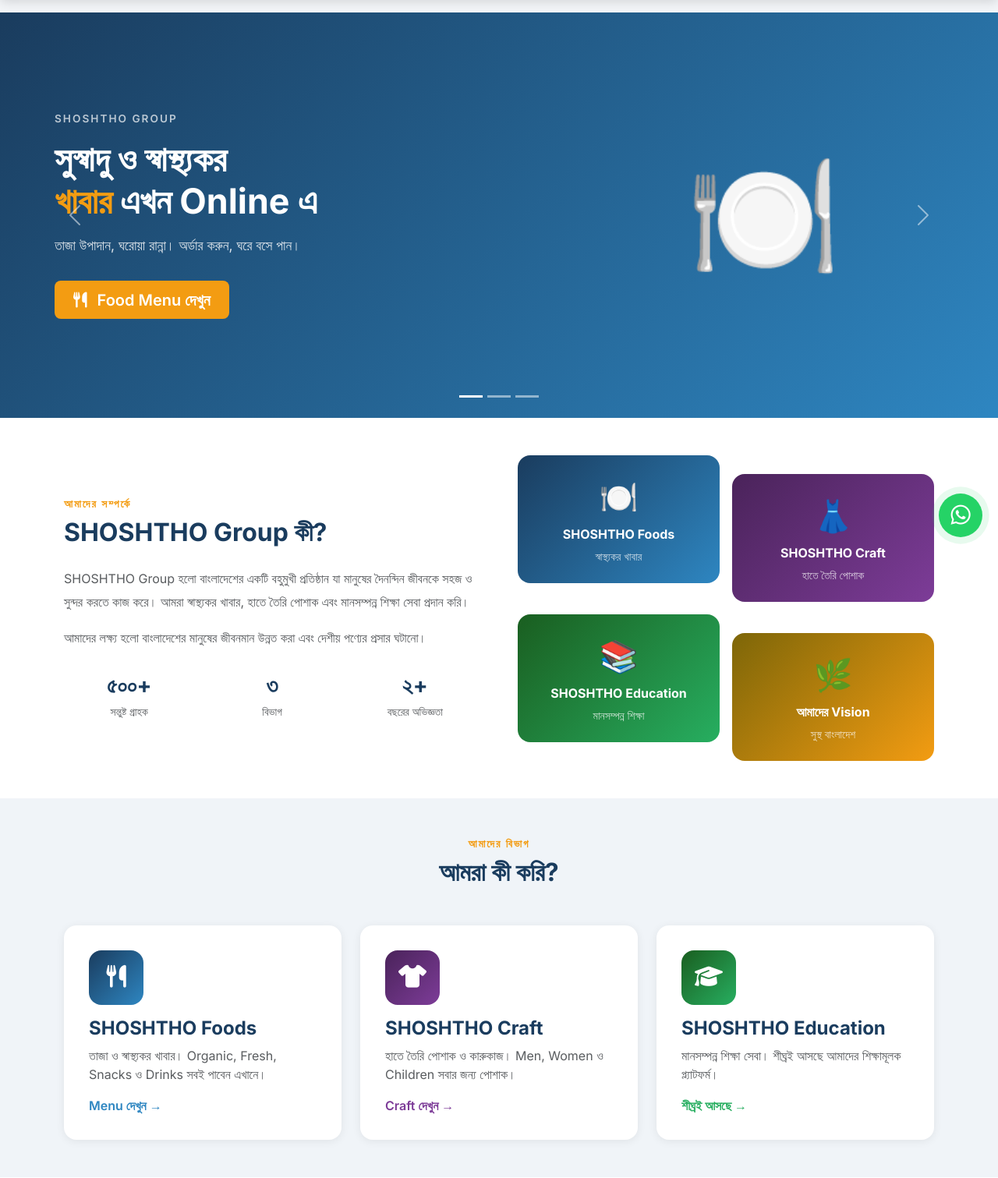
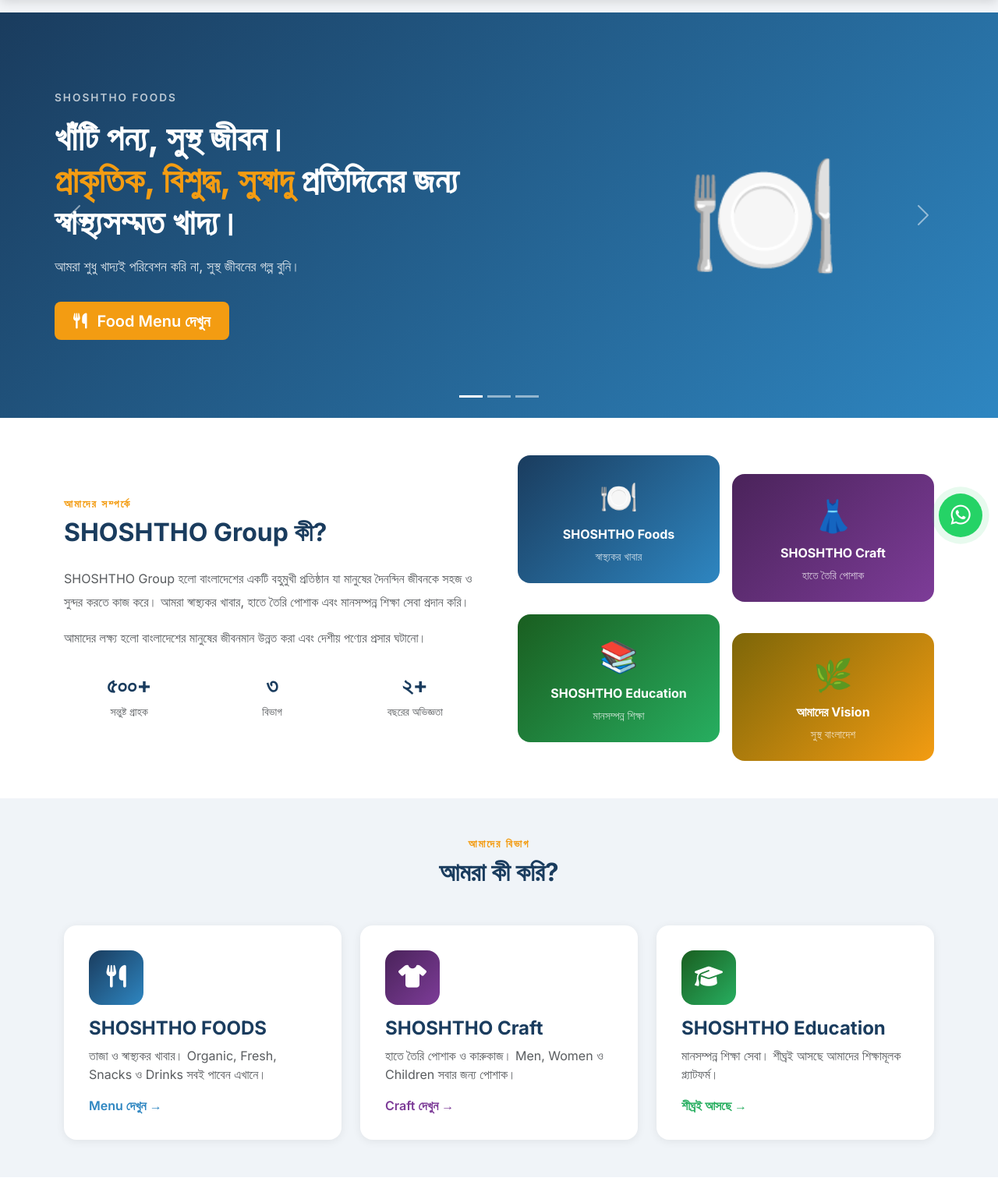
Before and after one commit to shoshthogroup/shoshtho-foods, a Flask app: page / in a window 1280 px wide. Shown: the part 81-1592 px from the top of the page at 78% size. Run offline with Flask 3, Linux system fonts and the light colour scheme.

```diff
--- a/app/templates/index.html
+++ b/app/templates/index.html
@@ -19,16 +19,15 @@
                 <div class="container slide-inner">
                     <div class="row align-items-center">
                         <div class="col-md-7">
-                            <p class="slide-tag">SHOSHTHO Group</p>
+                            <p class="slide-tag">SHOSHTHO FOODS</p>
                             <h1 class="slide-h1">
-                                সুস্বাদু ও স্বাস্থ্যকর<br>
+                                খাঁটি পন্য, সুস্থ জীবন। <br>
                                 <span style="color:#f39c12;">
-                                    খাবার
-                                </span> এখন Online এ
+                                    প্রাকৃতিক, বিশুদ্ধ, সুস্বাদু
+                                </span> প্রতিদিনের জন্য স্বাস্থ্যসম্মত খাদ্য।
                             </h1>
                             <p class="slide-p">
-                                তাজা উপাদান, ঘরোয়া রান্না।
-                                অর্ডার করুন, ঘরে বসে পান।
+                                আমরা শুধু খাদ্যই পরিবেশন করি না, সুস্থ জীবনের গল্প বুনি।
                             </p>
                             <a href="/menu"
                                class="btn btn-accent btn-lg px-4">
@@ -169,7 +168,7 @@
             </div>
             <div class="col-md-6">
                 <div class="row g-3">
-                    <div class="col-6">
+                    <div href="/menu" class="col-6">
                         <div class="about-card"
                              style="background:linear-gradient(135deg,#1a3c5e,#2e86c1);">
                             <div class="fs-1 mb-2">🍽️</div>
@@ -182,7 +181,7 @@
                         </div>
                     </div>
                     <div class="col-6">
-                        <div class="about-card mt-4"
+                        <div href="/craft" class="about-card mt-4"
                              style="background:linear-gradient(135deg,#4a235a,#7d3c98);">
                             <div class="fs-1 mb-2">👗</div>
                             <h6 class="text-white fw-bold">
@@ -246,7 +245,7 @@
                         </div>
                         <h4 class="fw-bold mt-3"
                             style="color:#1a3c5e;">
-                            SHOSHTHO Foods
+                            SHOSHTHO FOODS
                         </h4>
                         <p class="text-muted">
                             তাজা ও স্বাস্থ্যকর খাবার।
@@ -412,7 +411,7 @@
                             <i class="fas fa-phone"
                                style="color:#f39c12;"></i>
                         </div>
-                        <span>01700-000000</span>
+                        <span>01927 654 664</span>
                     </div>
                     <div class="d-flex align-items-center gap-3">
                         <div style="width:40px; height:40px;
@@ -436,7 +435,7 @@
                             <i class="fas fa-map-marker-alt"
                                style="color:#f39c12;"></i>
                         </div>
-                        <span>Dhaka, Bangladesh</span>
+                        <span>Khulna, Bangladesh</span>
                     </div>
                 </div>
             </div>
```
